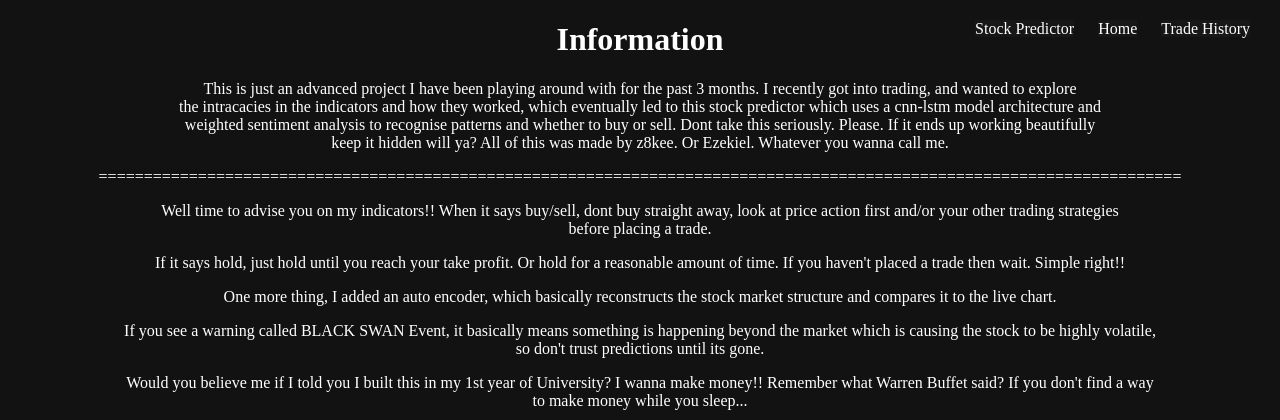
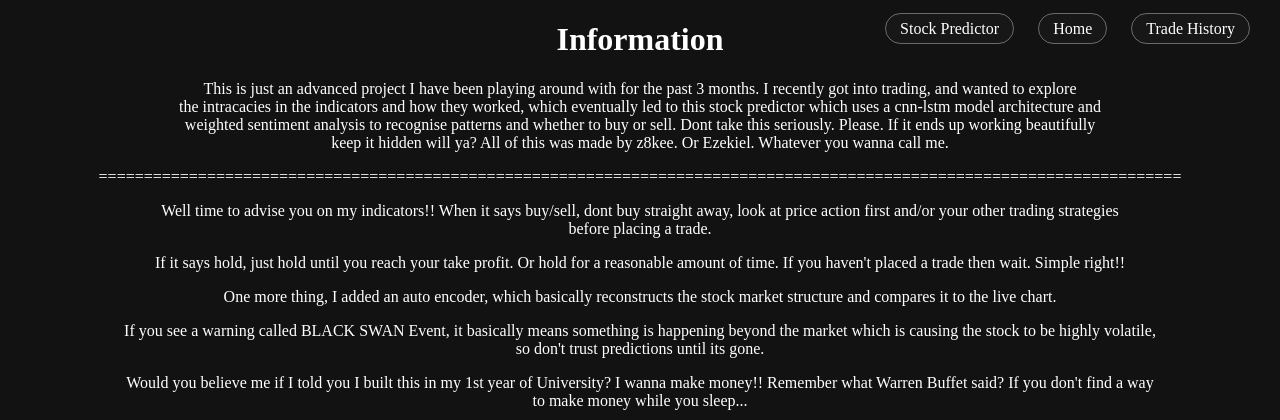
Before and after one commit to z8kee/stock-predictor, a Flask app: page /info in a window 1280 px wide. Shown: the top 420 px of the page. Run offline with Flask 3, Linux system fonts and the light colour scheme.

Commit message:
designing

```diff
--- a/src/app.py
+++ b/src/app.py
@@ -5,7 +5,6 @@ from functools import lru_cache
 from dotenv import load_dotenv
 from predictor import SentimentAnalyser
 from finance import compute_indicators_and_pct
-
 
 load_dotenv()
 from db import TradeHistoryDB
@@ -237,7 +236,7 @@ def predict(ticker, timeframe):
             print(f"LLM sentiment failed, defaulting to 0: {e}")
             openai_score = 0.0
 
-        final_sentiment = (finbert_sentiment_score * 0.3) + (openai_score * 0.7)
+        final_sentiment = (finbert_sentiment_score * 0.2) + (openai_score * 0.8)
         adj_buy, adj_hold, adj_sell = analyser.apply_sentiment_scaling(probs[2], probs[1], probs[0], final_sentiment, curr_shift)
 
         predicted_class = int(np.argmax([adj_sell, adj_hold, adj_buy]))
--- a/src/static/styles.css
+++ b/src/static/styles.css
@@ -46,11 +46,15 @@ body {
                 background: #181717;
                 margin-left: 20px;
                 font-size: 16px;
+                border: 1px solid rgba(255, 255, 255, 0.356);
+                border-radius: 20px;
+                padding: 6px 14px;
                 transition: color 0.2s;
             }
 
             nav a:hover {
-                color: #9c14c5;
+                color: #858585;
+                border-color: #ffffff;
             }
             .dashboard-grid {
                 display: flex;
--- a/src/static/view.js
+++ b/src/static/view.js
@@ -17,7 +17,7 @@ const chart = LightweightCharts.createChart(document.getElementById('tvchart'),
         horzLines: { color: '#636262' },
     },
     width: document.getElementById('tvchart').clientWidth,
-    height: 700,
+    height: 840,
 });
 
 const candleSeries = chart.addCandlestickSeries({
@@ -302,7 +302,7 @@ async function getAiRecommendations() {
             return;
         }
 
-        let recColor = '#a763207f';
+        let recColor = '#888888';
         if (data.recommendation.includes('Buy')) recColor = '#26a69a';
         if (data.recommendation.includes('Sell')) recColor = '#ef5350';
 
--- a/src/templates/index.html
+++ b/src/templates/index.html
@@ -8,7 +8,9 @@
     <meta name="viewport" content="width=device-width, initial-scale=1.0">
     <script src="https://unpkg.com/lightweight-charts@4.2.3/dist/lightweight-charts.standalone.production.js"></script>
     <link rel="stylesheet" href="{{ url_for('static', filename='styles.css') }}">
+    <link rel="icon" type="image/png" href="{{ url_for('static', filename='z8keelogo.png') }}">
     <nav>
+        <a href="{{ url_for('start') }}">Home</a>
         <a href="{{ url_for('info') }}">Info</a>
         <a href="{{ url_for('trade_history') }}">Trade History</a>
     </nav>
--- a/src/templates/info.html
+++ b/src/templates/info.html
@@ -5,6 +5,7 @@
         <meta charset="UTF-8">
         <meta name="viewport" content="width=device-width, initial-scale=1.0">
         <link rel="stylesheet" href="{{ url_for('static', filename='styles.css') }}">
+        <link rel="icon" type="image/png" href="{{ url_for('static', filename='z8keelogo.png') }}">
     </head>
 
     <body>
--- a/src/templates/start.html
+++ b/src/templates/start.html
@@ -4,6 +4,7 @@
         <meta charset="UTF-8">
         <meta name="viewport" content="width=device-width, initial-scale=1.0">
         <link rel="stylesheet" href="{{ url_for('static', filename='styles.css') }}">
+        <link rel="icon" type="image/png" href="{{ url_for('static', filename='z8keelogo.png') }}">
     </head>
     <body>
         <div class="center-container">
--- a/src/templates/trade_history.html
+++ b/src/templates/trade_history.html
@@ -5,6 +5,7 @@
     <meta charset="UTF-8">
     <meta name="viewport" content="width=device-width, initial-scale=1.0">
     <link rel="stylesheet" href="{{ url_for('static', filename='styles.css') }}">
+    <link rel="icon" type="image/png" href="{{ url_for('static', filename='z8keelogo.png') }}">
 
     <style>
         /* Institutional Dark Mode Table CSS */
```
